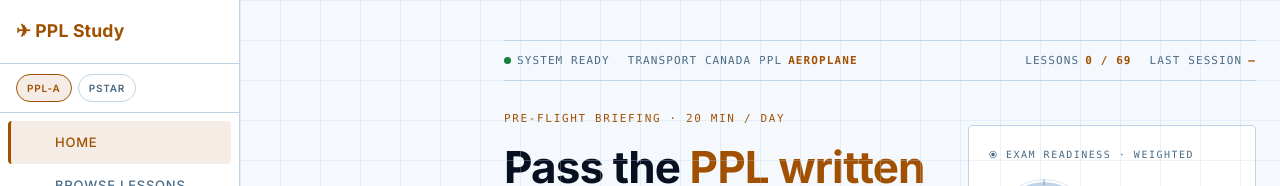
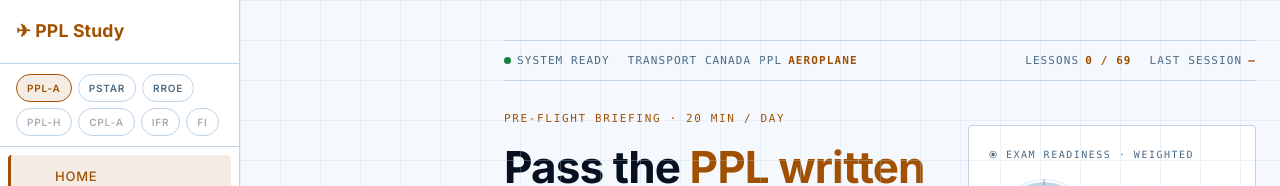
Before and after one commit to svv2014/ppl-study, a React (Vite) app in the folder web-app/: page / in a window 1280 px wide. Shown: the top 186 px of the page. Built offline with nearby package versions, Linux system fonts and the light colour scheme; some icons are missing.

Commit message:
[PPL-409] Fix TrackSwitcher to use ExamTrackContext so same-tab track changes propagate (#410)

```diff
--- a/web-app/src/components/TrackSwitcher.tsx
+++ b/web-app/src/components/TrackSwitcher.tsx
@@ -1,7 +1,7 @@
 import Box from '@mui/material/Box';
 import Tooltip from '@mui/material/Tooltip';
-import { useTrack } from '../context/TrackContext';
-import { TRACKS } from '../lib/exam-tracks';
+import { useExamTrack } from '../context/ExamTrackContext';
+import { EXAM_TRACKS } from '../lib/exam-tracks';
 
 const CHIP_BASE = {
   display: 'inline-flex',
@@ -22,7 +22,7 @@ const CHIP_BASE = {
 } as const;
 
 export default function TrackSwitcher() {
-  const { activeTrack, setActiveTrack } = useTrack();
+  const { activeTrack, setActiveTrack } = useExamTrack();
 
   return (
     <Box
@@ -30,15 +30,20 @@ export default function TrackSwitcher() {
       aria-label="Exam track"
       sx={{ display: 'flex', flexWrap: 'wrap', gap: '6px', minWidth: 0 }}
     >
-      {TRACKS.map((track) => {
-        const isActive = track.slug === activeTrack.slug;
-        const isComingSoon = track.status === 'coming-soon';
+      {EXAM_TRACKS.map((track) => {
+        const isActive = track.id === activeTrack.id;
+        const isDisabled = track.status !== 'active';
 
-        if (isComingSoon) {
+        if (isDisabled) {
+          const tooltipTitle =
+            track.status === 'locked' && track.unlockHint
+              ? `${track.name} — ${track.unlockHint}`
+              : `${track.name} — coming soon`;
+
           return (
             <Tooltip
-              key={track.slug}
-              title={`${track.label} — coming soon`}
+              key={track.id}
+              title={tooltipTitle}
               placement="bottom"
             >
               {/* span wrapper required: Tooltip doesn't receive events on disabled buttons */}
@@ -46,7 +51,7 @@ export default function TrackSwitcher() {
                 <Box
                   component="button"
                   disabled
-                  aria-label={`${track.label} — coming soon`}
+                  aria-label={tooltipTitle}
                   sx={(theme) => ({
                     ...CHIP_BASE,
                     cursor: 'default',
@@ -55,7 +60,7 @@ export default function TrackSwitcher() {
                     color: theme.palette.text.disabled,
                   })}
                 >
-                  {track.shortLabel}
+                  {track.code}
                 </Box>
               </span>
             </Tooltip>
@@ -64,11 +69,11 @@ export default function TrackSwitcher() {
 
         return (
           <Box
-            key={track.slug}
+            key={track.id}
             component="button"
-            onClick={() => setActiveTrack(track.slug)}
+            onClick={() => setActiveTrack(track.id)}
             aria-pressed={isActive}
-            aria-label={track.label}
+            aria-label={track.name}
             sx={(theme) => ({
               ...CHIP_BASE,
               cursor: 'pointer',
@@ -90,7 +95,7 @@ export default function TrackSwitcher() {
                   }),
             })}
           >
-            {track.shortLabel}
+            {track.code}
           </Box>
         );
       })}
```
